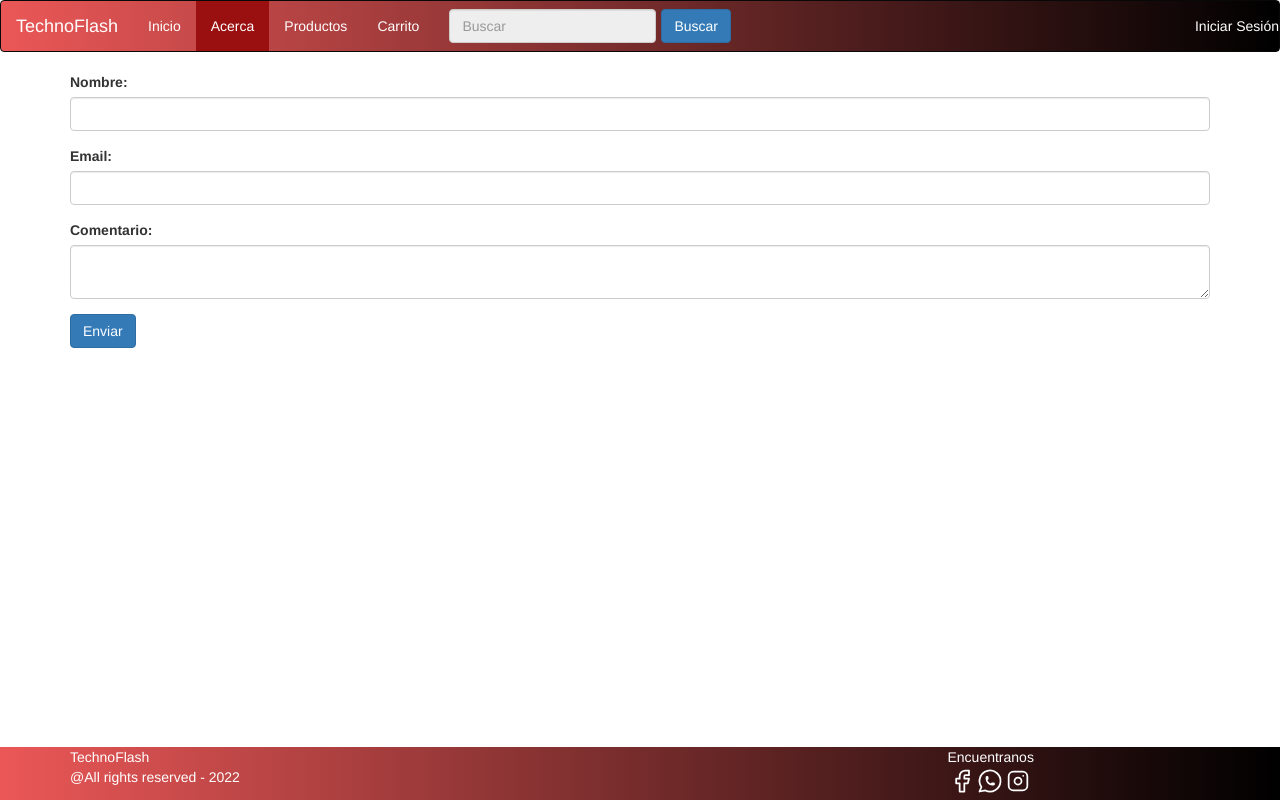
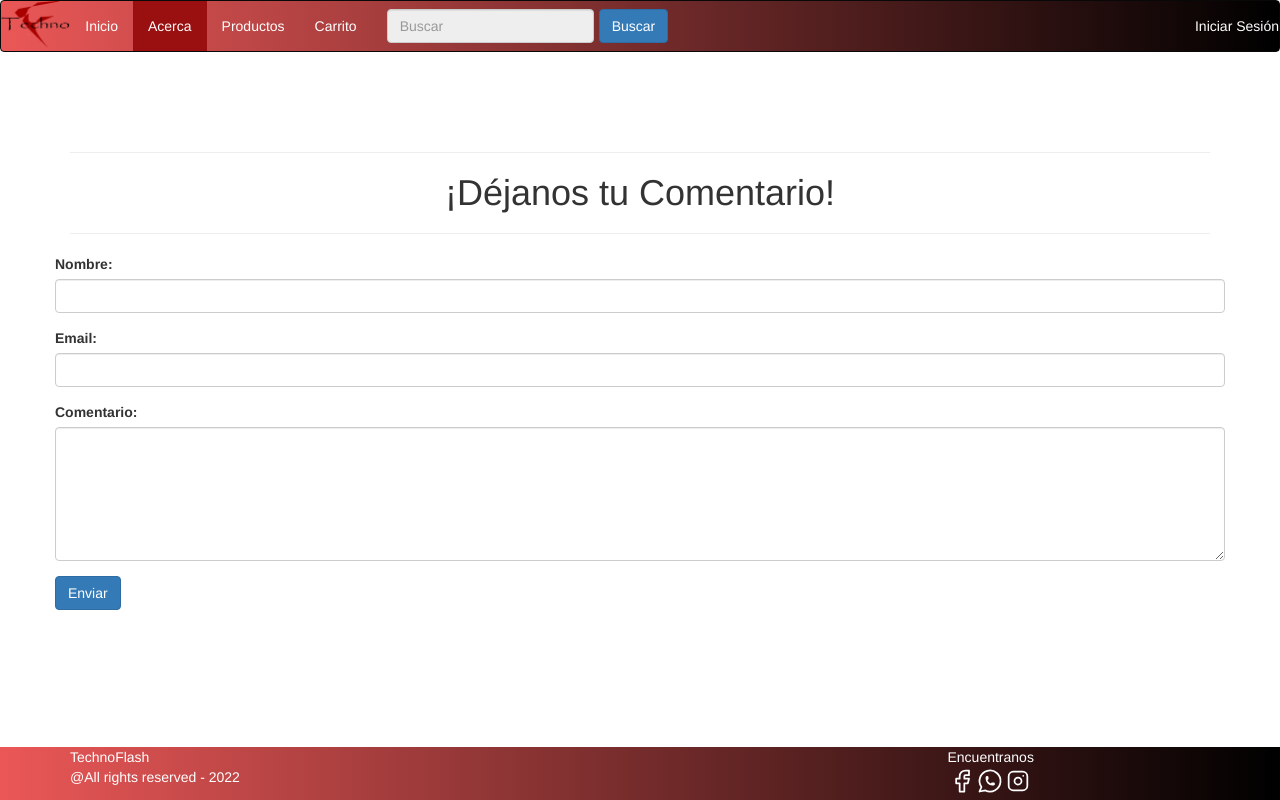
Before and after one commit to Diego0699/UHRepo_Projects, an Angular app in the folder UHProject/: page /acerca in a window 1280 px wide. Built offline with nearby package versions, Linux system fonts and the light colour scheme.

Commit message:
Some Changes

```diff
--- a/UHProject/src/app/acerca/acerca.component.css
+++ b/UHProject/src/app/acerca/acerca.component.css
@@ -0,0 +1,8 @@
+.item{
+  justify-content: center  !important;
+}
+.mg{
+
+    margin: auto;
+
+}
--- a/UHProject/src/app/acerca/acerca.component.html
+++ b/UHProject/src/app/acerca/acerca.component.html
@@ -1,4 +1,12 @@
-<form class="form-group">
+
+<br><br><br>
+<hr>
+<h1 style="text-align: center;">¡Déjanos tu Comentario!</h1>
+<hr>
+<div class="row">
+  <div class="col align-self-center">
+
+    <form class="form-group ">
       <div class="form-group  ">
           <label for="text">Nombre:</label>
           <input type="text" class="form-control " id="nombrec">
@@ -10,7 +18,9 @@
 
       <div class="form-group">
           <label for="comment">Comentario:</label>
-        <textarea type="textarea" class="form-control" id="comment"></textarea>
+          <textarea type="textarea" class="form-control" id="comment" rows="6"></textarea>
         </div>
-    <button type="submit" class="btn btn-primary mg">Enviar</button>
+      <button type="submit" class="btn btn-primary ">Enviar</button>
     </form>
+  </div>
+</div>
--- a/UHProject/src/app/header/header.component.html
+++ b/UHProject/src/app/header/header.component.html
@@ -1,8 +1,10 @@
 
 
 <nav class="navbar navbar-inverse navcolor" >
-    <a class="navbar-brand wtext" >TechnoFlash</a>
+    <!-- <a class="navbar-brand wtext" >TechnoFlash</a> -->
+
     <ul class="nav navbar-nav" >
+        <li><img src="./assets/logoproyecto.png" style="max-height: 50px;" alt="Logo"></li>
         <li  routerLinkActive="active2" [routerLinkActiveOptions]="{exact:true}"><a  class="wtext" routerLink="/">Inicio</a></li>
         <li  routerLinkActive="active2"><a  class="wtext" routerLink="acerca">Acerca</a></li>
         <li  routerLinkActive="active2"><a  class="wtext" routerLink="productos">Productos</a></li>
--- a/UHProject/src/app/productos/producto-list/producto-start/producto-start.component.html
+++ b/UHProject/src/app/productos/producto-list/producto-start/producto-start.component.html
@@ -1,4 +1,4 @@
 
 
 <hr>
-<strong style="text-align: center;"><p>Seleccione el producto que desea visualzar!</p></strong>
+<strong style="text-align: center;"><p>¡Seleccione el producto que desea visualizar!</p></strong>
--- a/UHProject/src/app/productos/producto.model.ts
+++ b/UHProject/src/app/productos/producto.model.ts
@@ -2,8 +2,6 @@ export class Product{
     public name: string;
     public price: number;
     public imagePath:string;
-    public frecuency:string;
-    public cores:string;
 
 
     constructor(name:string, price:number,imagePath:string){
```
Also changed, not shown: UHProject/src/assets/logoproyecto.png (added). Lines whose indentation alone changed are shown as unchanged.
